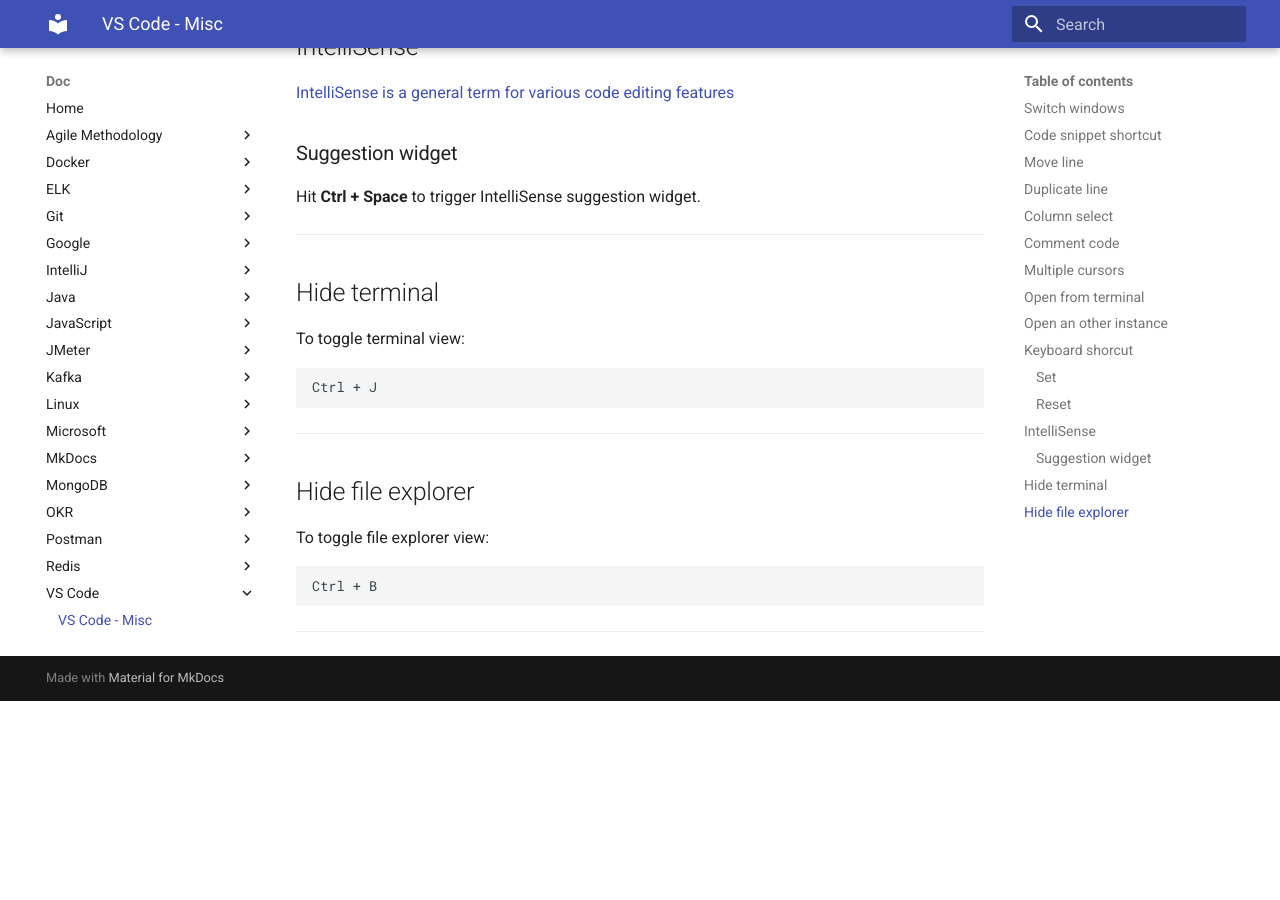
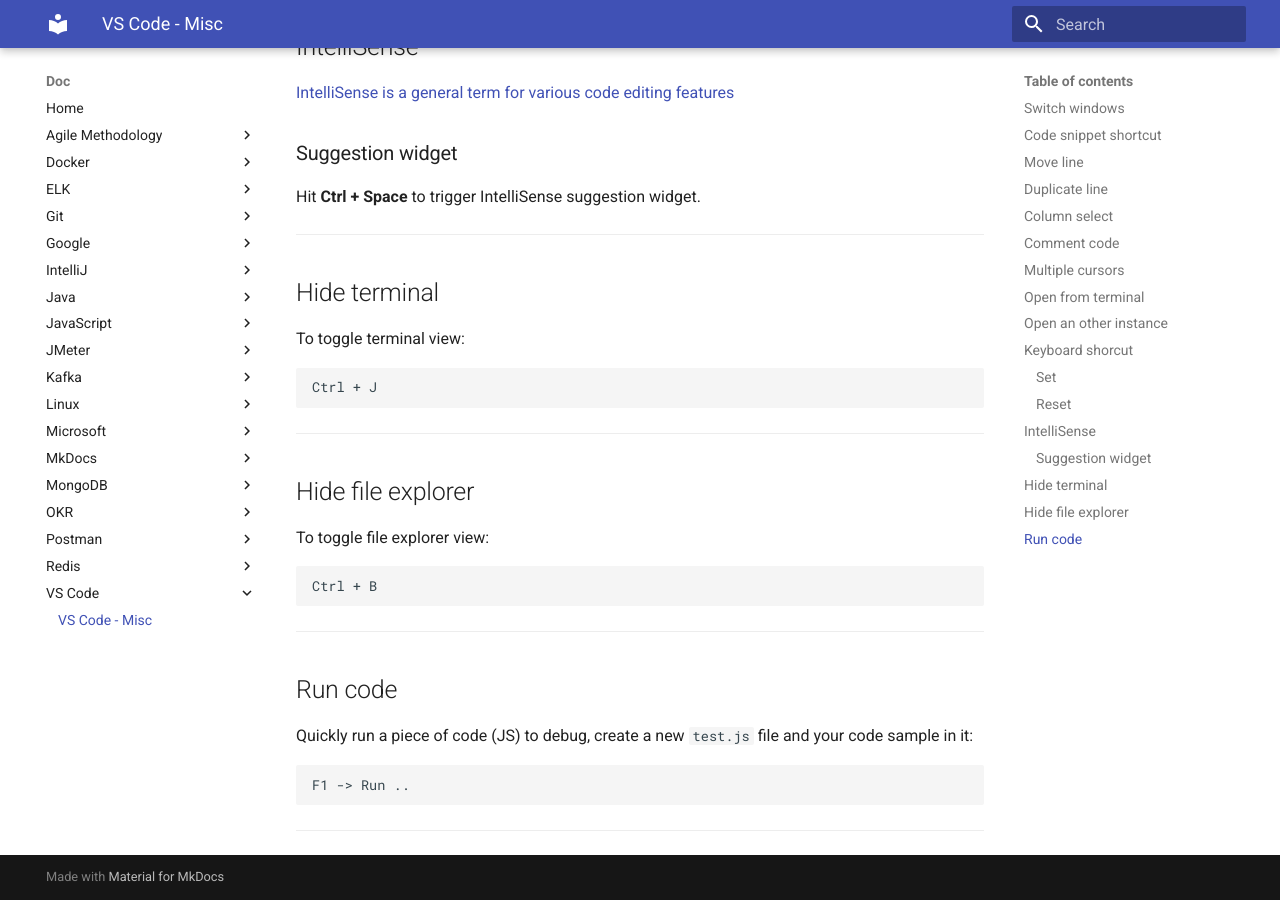
Before and after one commit to oldu73/doc, an MkDocs documentation site: the page built from docs/vscode/vscode.md, in a window 1280 px wide and 900 px high, scrolled down 2973 px. Built offline with MkDocs 1.6.1 and Material for MkDocs 9.7.7, drawn with Linux system fonts in a browser that asks for light colours; before the commit the page ends 3674 px from its top, so only the background shows below that.

Commit message:
vscode run a piece of code

````diff
--- a/docs/vscode/vscode.md
+++ b/docs/vscode/vscode.md
@@ -158,3 +158,13 @@
 ```
 
 ***
+
+## Run code
+
+Quickly run a piece of code (JS) to debug, create a new `test.js` file and your code sample in it:
+
+```txt
+F1 -> Run ..
+```
+
+***
````
